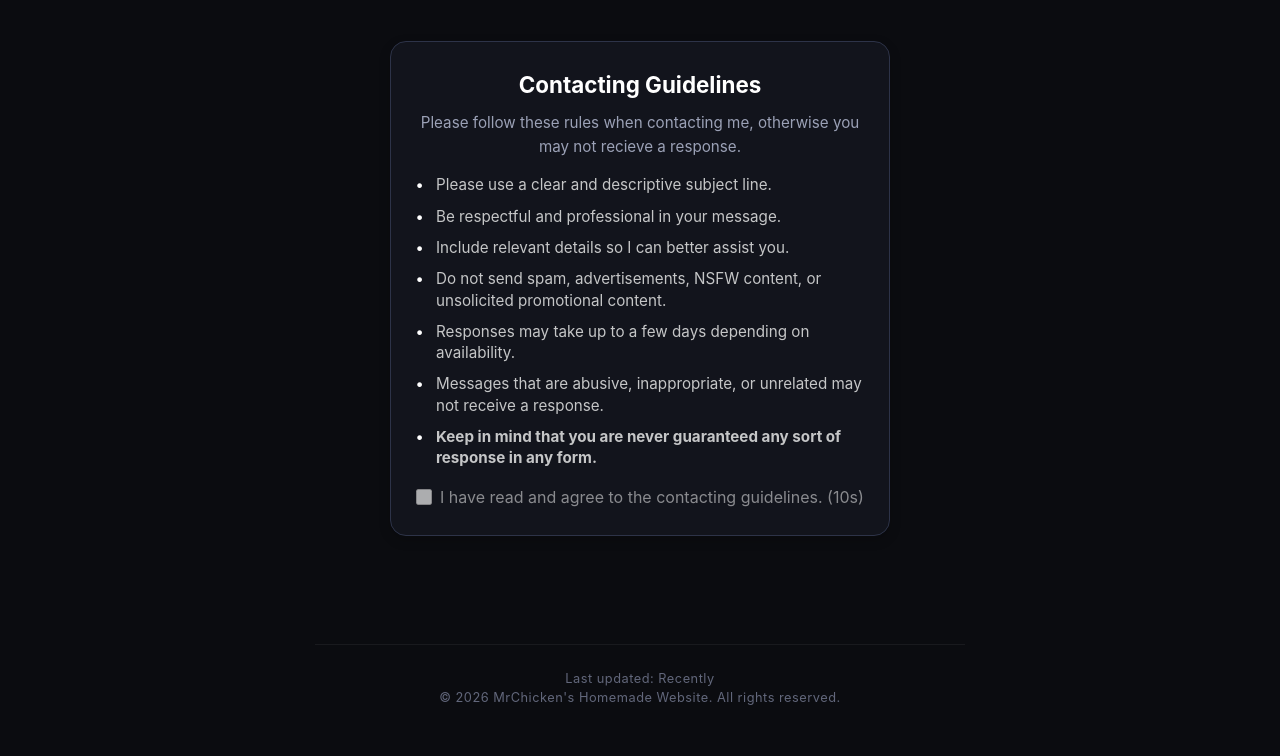
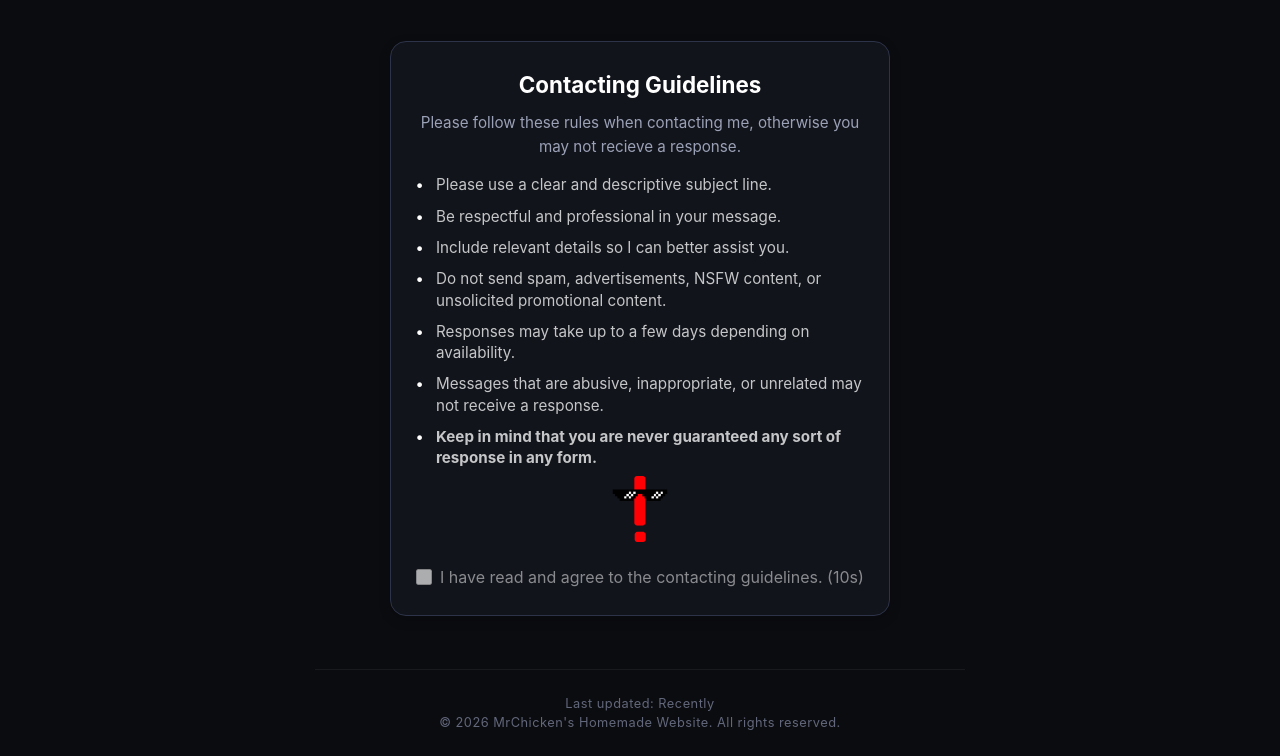
Before and after one commit to Ryandakidd777/MrChicken-Braxons-Stuff, a plain HTML site: page Pages/Contact/index.html in a window 1280 px wide. Shown: the part 69-825 px from the top of the page. Before the commit the page ends 800 px from the top, so only its background shows below. Drawn offline with Linux system fonts and the light colour scheme; no server answers; a script that the page names is missing.

Commit message:
aaaaaaaa

```diff
--- a/Pages/Contact/index.html
+++ b/Pages/Contact/index.html
@@ -53,6 +53,7 @@
                 <li><b>Keep in mind that you are never guaranteed any sort of response in any form.</b></li>
             </ul>
             <!--GUIDELINES APPLY TO YOU CODE SEEKERS TOO-->
+            <img src="/Media/Images/Misc/Exc_Pixel_Glasses.png">
            </div>
         </div>
     </body>
```
Also changed, not shown: Media/Images/Misc/Exc_Pixel_Glasses.png (added).
